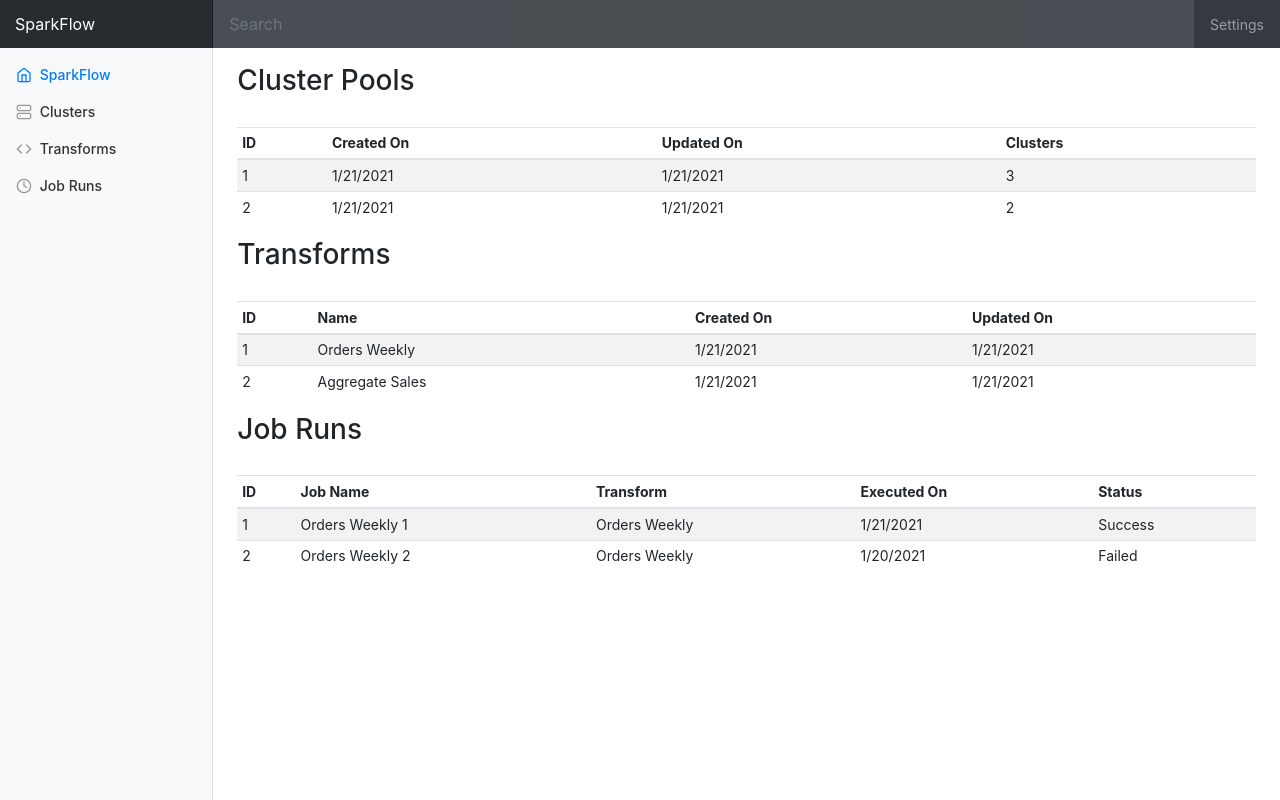
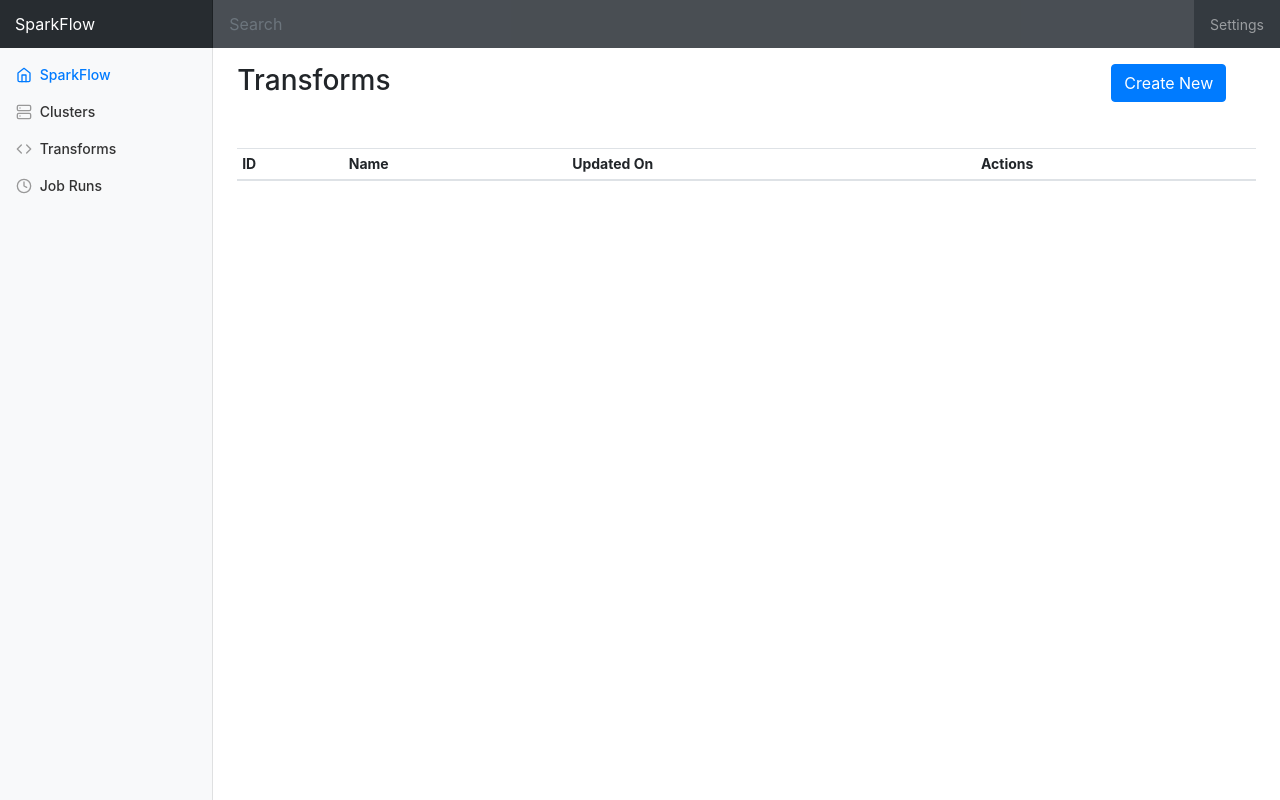
Before and after one commit to adaros92/sparkflow-backend, a Flask app: page / in a window 1280 px wide. Run offline with Flask 2, Linux system fonts and the light colour scheme; lists and menus that the app fills with data are empty; some libraries are stand-ins or nearby versions.

Commit message:
Add transforms and job runs pages

```diff
--- a/sparkflowserver/templates/index.html
+++ /dev/null
@@ -1,90 +0,0 @@
-{% extends "layout.html" %}
-{% block body %}
-<h3>Cluster Pools</h3>
-<br>
-<div class="table-responsive">
-    <table class="table table-striped table-sm">
-      <thead>
-        <tr>
-          <th>ID</th>
-          <th>Created On</th>
-          <th>Updated On</th>
-          <th>Clusters</th>
-        </tr>
-      </thead>
-      <tbody>
-        <tr>
-          <td>1</td>
-          <td>1/21/2021</td>
-          <td>1/21/2021</td>
-          <td>3</td>
-        </tr>
-        <tr>
-          <td>2</td>
-          <td>1/21/2021</td>
-          <td>1/21/2021</td>
-          <td>2</td>
-        </tr>
-      </tbody>
-    </table>
-</div>
-<h3>Transforms</h3>
-<br>
-<div class="table-responsive">
-    <table class="table table-striped table-sm">
-      <thead>
-        <tr>
-          <th>ID</th>
-          <th>Name</th>
-          <th>Created On</th>
-          <th>Updated On</th>
-        </tr>
-      </thead>
-      <tbody>
-        <tr>
-          <td>1</td>
-          <td>Orders Weekly</td>
-          <td>1/21/2021</td>
-          <td>1/21/2021</td>
-        </tr>
-        <tr>
-          <td>2</td>
-          <td>Aggregate Sales</td>
-          <td>1/21/2021</td>
-          <td>1/21/2021</td>
-        </tr>
-      </tbody>
-    </table>
-</div>
-<h3>Job Runs</h3>
-<br>
-<div class="table-responsive">
-    <table class="table table-striped table-sm">
-      <thead>
-        <tr>
-          <th>ID</th>
-          <th>Job Name</th>
-            <th>Transform</th>
-          <th>Executed On</th>
-            <th>Status</th>
-        </tr>
-      </thead>
-      <tbody>
-        <tr>
-          <td>1</td>
-          <td>Orders Weekly 1</td>
-          <td>Orders Weekly</td>
-          <td>1/21/2021</td>
-            <td>Success</td>
-        </tr>
-        <tr>
-          <td>2</td>
-          <td>Orders Weekly 2</td>
-          <td>Orders Weekly</td>
-          <td>1/20/2021</td>
-            <td>Failed</td>
-        </tr>
-      </tbody>
-    </table>
-</div>
-{% endblock %}
--- a/sparkflowserver/templates/layout.html
+++ b/sparkflowserver/templates/layout.html
@@ -46,13 +46,13 @@
                 </a>
               </li>
               <li class="nav-item">
-                <a class="nav-link" href="#">
+                <a class="nav-link" href="{{ url_for('transforms') }}">
                   <span data-feather="code"></span>
                   Transforms
                 </a>
               </li>
               <li class="nav-item">
-                <a class="nav-link" href="#">
+                <a class="nav-link" href="{{ url_for('job_runs') }}">
                   <span data-feather="clock"></span>
                   Job Runs
                 </a>
--- /dev/null
+++ b/sparkflowserver/templates/transforms.html
@@ -0,0 +1,34 @@
+{% extends "layout.html" %}
+{% block body %}
+<div class="row">
+    <div class="col-10">
+        <h3>Transforms</h3>
+    </div>
+    <div class="col-2">
+        <a class="btn btn-primary" href="{{ url_for('transform_creation') }}" role="button">Create New</a>
+    </div>
+</div>
+<br><br>
+<div class="table-responsive">
+    <table class="table table-striped table-sm">
+      <thead>
+        <tr>
+            <th>ID</th>
+            <th>Name</th>
+            <th>Updated On</th>
+            <th>Actions</th>
+        </tr>
+      </thead>
+      <tbody>
+        {% for row in data %}
+            <tr>
+                <td>{{row["transform_id"]}}</td>
+                <td>{{row["transform_name"]}}</td>
+                <td>{{row["update_date"]}}</td>
+                <td><a href="#">Run</a> | <a href="#">Edit</a> | <a href="#">Delete</a> | <a href="#">Jobs</a></td>
+            </tr>
+        {% endfor %}
+      </tbody>
+    </table>
+</div>
+{% endblock %}
--- a/sparkflowserver/views.py
+++ b/sparkflowserver/views.py
@@ -24,10 +24,22 @@ def create_cluster():
     return redirect(url_for('cluster_pools'))
 
 
+@app.route('/create_transform', methods=['POST'])
+def create_transform():
+    """Route to create a new transform"""
+    return redirect(url_for('transforms'))
+
+
 @app.route('/cluster_creation')
 def cluster_creation():
     """Route to render cluster creation form"""
     return render_template('cluster_creation.html')
+
+
+@app.route('/transform_creation')
+def transform_creation():
+    """Route to render cluster transform form"""
+    return render_template('transform_creation.html')
 
 
 @app.route('/cluster_pools')
@@ -37,8 +49,20 @@ def cluster_pools():
     return render_template('clusters.html', data=clusters_to_render)
 
 
+@app.route('/transforms')
+def transforms():
+    """Route to render transforms available"""
+    return render_template('transforms.html', data=[])
+
+
+@app.route('/job_runs')
+def job_runs():
+    """Route to render transform executions"""
+    return render_template('job_runs.html', data=[])
+
+
 @app.route('/')
 @app.route('/index.html')
 def index():
     """Route for landing page"""
-    return render_template('index.html')
+    return render_template('transforms.html')
```
Also changed, not shown: sparkflowserver/templates/cluster_creation.html (+11 -7 lines), sparkflowserver/templates/clusters.html (+8 -2 lines), sparkflowserver/templates/job_runs.html (added, +33 -0 lines), sparkflowserver/templates/transform_creation.html (added, +55 -0 lines).
